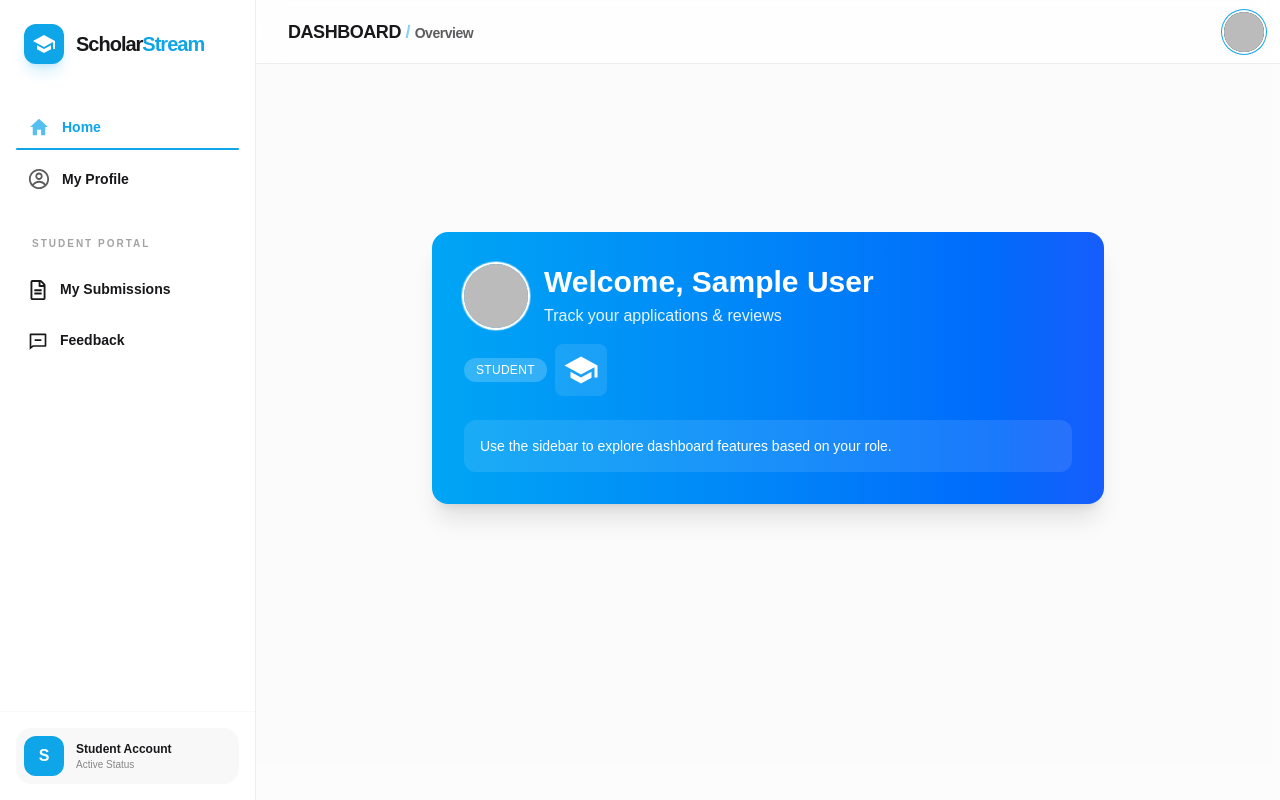
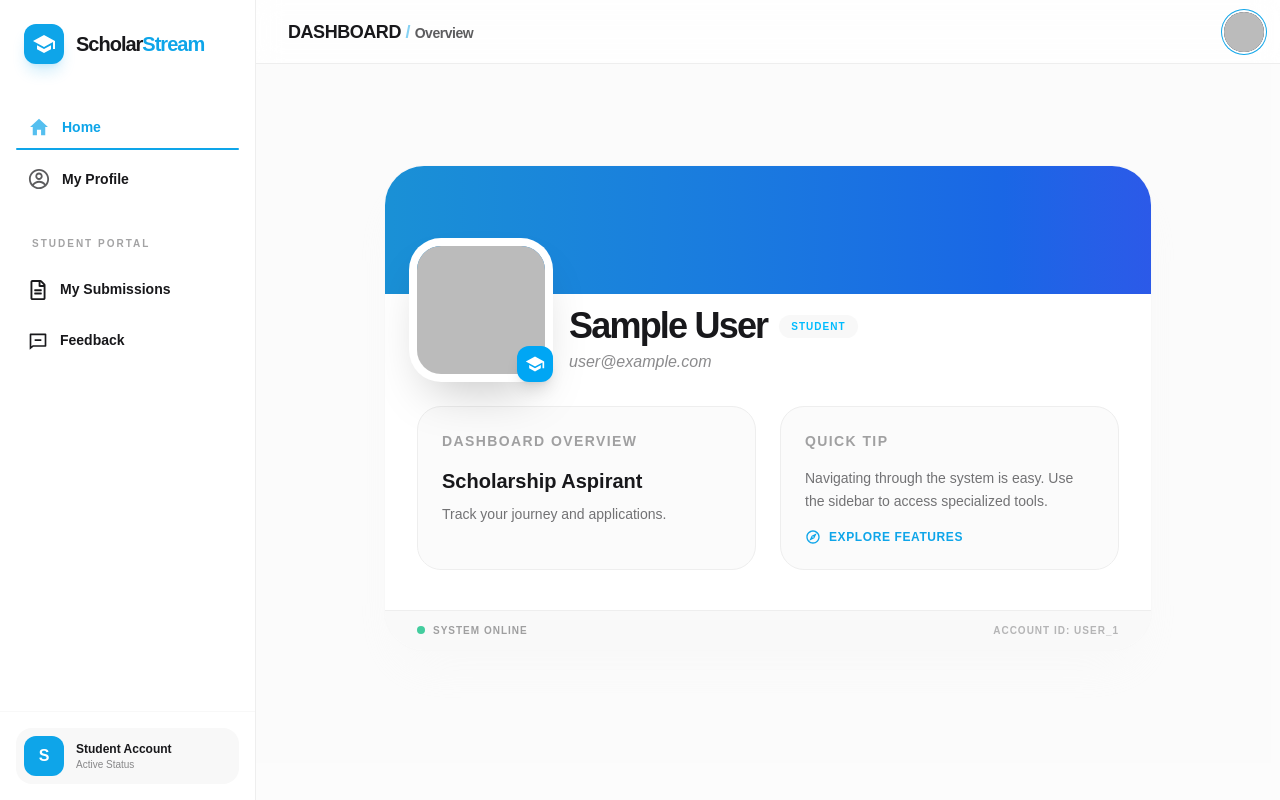
Before and after one commit to abdullah-shamim-2004/ScholarStream-Client, a React (Vite) app: page /dashboard in a window 1280 px wide. Built offline with nearby package versions, Linux system fonts and the light colour scheme; no server answers; sample sign-in values are in the browser's storage.

Commit message:
Added statistics section.

```diff
--- /dev/null
+++ b/public/statsData.js
@@ -0,0 +1,34 @@
+export const statsData = [
+  {
+    id: 1,
+    title: "Students Helped",
+    value: "12,000+",
+    desc: "Achieved academic dreams via our platform",
+    icon: <FaGraduationCap />,
+    color: "bg-blue-500",
+  },
+  {
+    id: 2,
+    title: "Scholarships Listed",
+    value: "850+",
+    desc: "Verified local & international opportunities",
+    icon: <FaBookOpen />,
+    color: "bg-emerald-500",
+  },
+  {
+    id: 3,
+    title: "Funds Awarded",
+    value: "$5M+",
+    desc: "Distributed worldwide to deserving talent",
+    icon: <HiCurrencyDollar />,
+    color: "bg-amber-500",
+  },
+  {
+    id: 4,
+    title: "Countries Covered",
+    value: "25+",
+    desc: "Global reach spanning across continents",
+    icon: <FaGlobeAmericas />,
+    color: "bg-purple-500",
+  },
+];
--- /dev/null
+++ b/src/Components/Statistics/Statistics.jsx
@@ -0,0 +1,116 @@
+import React from "react";
+import { motion as Motion } from "framer-motion";
+import {
+  FaGraduationCap,
+  FaBookOpen,
+  FaGlobeAmericas,
+  FaChartLine,
+} from "react-icons/fa";
+import { HiCurrencyDollar } from "react-icons/hi2";
+
+// Updated Data with React Icons
+const statsData = [
+  {
+    id: 1,
+    title: "Students Helped",
+    value: "12,000+",
+    desc: "Achieved academic dreams via our platform",
+    icon: <FaGraduationCap />,
+    color: "bg-blue-500",
+  },
+  {
+    id: 2,
+    title: "Scholarships Listed",
+    value: "850+",
+    desc: "Verified local & international opportunities",
+    icon: <FaBookOpen />,
+    color: "bg-emerald-500",
+  },
+  {
+    id: 3,
+    title: "Funds Awarded",
+    value: "$5M+",
+    desc: "Distributed worldwide to deserving talent",
+    icon: <HiCurrencyDollar />,
+    color: "bg-amber-500",
+  },
+  {
+    id: 4,
+    title: "Countries Covered",
+    value: "25+",
+    desc: "Global reach spanning across continents",
+    icon: <FaGlobeAmericas />,
+    color: "bg-purple-500",
+  },
+];
+
+const Statistics = () => {
+  return (
+    <section className="py-24 bg-base-100 relative overflow-hidden">
+      {/* Background Decorative Elements */}
+      <div className="absolute top-0 left-0 w-72 h-72 bg-primary/5 rounded-full blur-3xl -translate-x-1/2 -translate-y-1/2" />
+      <div className="absolute bottom-0 right-0 w-96 h-96 bg-secondary/5 rounded-full blur-3xl translate-x-1/3 translate-y-1/3" />
+
+      <div className="max-w-7xl mx-auto px-6 relative z-10">
+        {/* Section Header */}
+        <div className="text-center max-w-3xl mx-auto mb-20">
+          <Motion.div
+            initial={{ opacity: 0, y: 10 }}
+            whileInView={{ opacity: 1, y: 0 }}
+            className="inline-flex items-center gap-2 px-4 py-1.5 rounded-full bg-primary/10 border border-primary/20 text-primary text-[10px] font-black uppercase tracking-widest mb-4"
+          >
+            <FaChartLine /> Real-time Impact
+          </Motion.div>
+          <h2 className="text-4xl md:text-6xl font-black text-base-content tracking-tighter mb-6">
+            Our Impact in <span className="text-primary italic">Numbers.</span>
+          </h2>
+          <p className="text-base-content/50 text-lg font-medium">
+            Bridging the gap between ambitious students and world-class
+            education through verified and trusted financial support.
+          </p>
+        </div>
+
+        {/* Stats Cards */}
+        <div className="grid grid-cols-1 sm:grid-cols-2 lg:grid-cols-4 gap-8">
+          {statsData.map((stat, index) => (
+            <Motion.div
+              key={stat.id}
+              initial={{ opacity: 0, y: 30 }}
+              whileInView={{ opacity: 1, y: 0 }}
+              transition={{ delay: index * 0.1 }}
+              viewport={{ once: true }}
+              className="group relative p-8 rounded-[2.5rem] bg-base-100 border border-base-200 shadow-xl shadow-base-content/5 hover:shadow-primary/10 transition-all duration-500 hover:-translate-y-3"
+            >
+              {/* Icon Container */}
+              <div
+                className={`w-16 h-16 rounded-2xl ${stat.color} bg-opacity-10 flex items-center justify-center text-3xl mb-8 group-hover:scale-110 transition-transform duration-500`}
+              >
+                <div className={`${stat.color.replace("bg-", "text-")}`}>
+                  {stat.icon}
+                </div>
+              </div>
+
+              {/* Value & Title */}
+              <div className="space-y-2">
+                <h3 className="text-4xl font-black text-base-content tracking-tight">
+                  {stat.value}
+                </h3>
+                <p className="text-lg font-bold text-base-content/80 group-hover:text-primary transition-colors">
+                  {stat.title}
+                </p>
+                <p className="text-sm text-base-content/40 leading-relaxed font-medium">
+                  {stat.desc}
+                </p>
+              </div>
+
+              {/* Hover Line Decoration */}
+              <div className="absolute bottom-0 left-1/2 -translate-x-1/2 w-0 h-1 bg-primary rounded-full group-hover:w-1/3 transition-all duration-500" />
+            </Motion.div>
+          ))}
+        </div>
+      </div>
+    </section>
+  );
+};
+
+export default Statistics;
--- a/src/Hooks/useAxios/useAxios.jsx
+++ b/src/Hooks/useAxios/useAxios.jsx
@@ -2,8 +2,8 @@ import axios from "axios";
 import React from "react";
 
 const axiosInstance = axios.create({
-  // baseURL: "https://scholar-stream-server-steel.vercel.app",
-  baseURL: "http://localhost:3000/",
+  baseURL: "https://scholar-stream-server-steel.vercel.app",
+  // baseURL: "http://localhost:3000/",
 });
 
 const useAxios = () => {
--- a/src/Pages/Auth/Login/Login.jsx
+++ b/src/Pages/Auth/Login/Login.jsx
@@ -26,8 +26,8 @@ const Login = () => {
   // Demo user Email and password
   const DEMO_USERS = {
     student: {
-      email: "demo@student.com",
-      password: "123456",
+      email: "demouser@gmail.com",
+      password: "1234Asdf",
     },
     moderator: {
       email: "moderator@gmail.com",
--- a/src/Pages/DashBoard/DashBoardHome/DashBoardHome.jsx
+++ b/src/Pages/DashBoard/DashBoardHome/DashBoardHome.jsx
@@ -1,8 +1,13 @@
 import React from "react";
 import useRole from "../../../Hooks/useRole/useRole";
 import useAuth from "../../../Hooks/useAuth/useAuth";
-import { MdAdminPanelSettings, MdSchool } from "react-icons/md";
+import {
+  MdAdminPanelSettings,
+  MdSchool,
+  MdOutlineExplore,
+} from "react-icons/md";
 import { RiShieldUserFill } from "react-icons/ri";
+import { motion } from "framer-motion";
 import Loader from "../../../Components/Loader/Loader";
 
 const DashBoardHome = () => {
@@ -11,83 +16,130 @@ const DashBoardHome = () => {
 
   const roleConfig = {
     admin: {
-      title: "Admin Dashboard",
-      subtitle: "Manage scholarships, users & analytics and so on.",
-      icon: <MdAdminPanelSettings size={36} />,
-      bg: "from-indigo-500 to-purple-600",
-      moderatorEmail: "moderator@gmail.com",
-      moderatorPassword: "1234Asdf",
+      title: "Administrator",
+      subtitle: "System-wide control & analytics enabled.",
+      icon: <MdAdminPanelSettings />,
+      color: "text-indigo-400",
+      accent: "bg-indigo-500",
+      gradient: "from-indigo-600 to-violet-700",
     },
     moderator: {
-      title: "Moderator Dashboard",
-      subtitle: "Manage applications & Reviews and so on. ",
-      icon: <RiShieldUserFill size={36} />,
-      bg: "from-emerald-500 to-teal-600",
+      title: "Content Moderator",
+      subtitle: "Application review & quality control active.",
+      icon: <RiShieldUserFill />,
+      color: "text-emerald-400",
+      accent: "bg-emerald-500",
+      gradient: "from-emerald-600 to-teal-700",
     },
     student: {
-      title: "Student Dashboard",
-      subtitle: "Track your applications & reviews",
-      icon: <MdSchool size={36} />,
-      bg: "from-sky-500 to-blue-600",
+      title: "Scholarship Aspirant",
+      subtitle: "Track your journey and applications.",
+      icon: <MdSchool />,
+      color: "text-sky-400",
+      accent: "bg-sky-500",
+      gradient: "from-sky-600 to-blue-700",
     },
   };
 
   const current = roleConfig[role || "student"];
-  if (loading) {
-    return <Loader />;
-  }
+
+  if (loading) return <Loader />;
+
   return (
-    <div className="min-h-[70vh] flex items-center justify-center px-4">
-      <div
-        className={`w-full max-w-2xl rounded-2xl p-6 md:p-8 text-white shadow-xl bg-gradient-to-r ${current.bg}`}
+    <div className="min-h-[80vh] flex items-center justify-center p-6">
+      <motion.div
+        initial={{ opacity: 0, scale: 0.95 }}
+        animate={{ opacity: 1, scale: 1 }}
+        className="relative w-full max-w-3xl overflow-hidden rounded-[2.5rem] bg-base-100 border border-base-200 shadow-2xl shadow-base-300/20"
       >
-        {/* Header */}
-        <div className="flex items-center gap-4">
-          {/* User Avatar */}
-          <div className="avatar">
-            <div className="w-16 rounded-full ring ring-white/40 ring-offset-2">
-              <img
-                src={user?.photoURL || "https://i.ibb.co/4pDNDk1/avatar.png"}
-                alt="User"
-              />
+        {/* Top Decorative Gradient Banner */}
+        <div
+          className={`h-32 w-full bg-gradient-to-r ${current.gradient} opacity-90`}
+        />
+
+        <div className="px-8 pb-10">
+          {/* Avatar and Header Section */}
+          <div className="relative -mt-12 flex flex-col md:flex-row md:items-end gap-6 mb-8">
+            <div className="relative inline-block">
+              <div className="avatar">
+                <div className="w-24 md:w-32 rounded-3xl ring-8 ring-base-100 shadow-2xl">
+                  <img
+                    src={
+                      user?.photoURL || "https://i.ibb.co/4pDNDk1/avatar.png"
+                    }
+                    alt="User Profile"
+                  />
+                </div>
+              </div>
+              <div
+                className={`absolute -bottom-2 -right-2 p-2 rounded-xl text-white shadow-lg ${current.accent}`}
+              >
+                {React.cloneElement(current.icon, { size: 20 })}
+              </div>
+            </div>
+
+            <div className="flex-1">
+              <div className="flex items-center gap-3 mb-1">
+                <h1 className="text-3xl md:text-4xl font-black text-base-content tracking-tighter">
+                  {user?.displayName || "User"}
+                </h1>
+                <span
+                  className={`hidden md:inline-block px-3 py-1 rounded-full text-[10px] font-black uppercase tracking-widest bg-base-200 ${current.color}`}
+                >
+                  {role || "student"}
+                </span>
+              </div>
+              <p className="text-base-content/50 font-medium text-sm md:text-base italic">
+                {user?.email}
+              </p>
             </div>
           </div>
 
-          {/* user info*/}
-          <div>
-            <h1 className="text-2xl md:text-3xl font-bold">
-              Welcome, {user?.displayName || "User"}
-            </h1>
-            <p className="text-sm md:text-base opacity-90 mt-1">
-              {current.subtitle}
-            </p>
+          <div className="grid md:grid-cols-2 gap-6">
+            {/* Main Info Card */}
+            <div className="p-6 rounded-3xl bg-base-200/50 border border-base-300">
+              <h3 className="text-sm font-black text-base-content/40 uppercase tracking-widest mb-4">
+                Dashboard Overview
+              </h3>
+              <p className="text-xl font-bold text-base-content mb-2">
+                {current.title}
+              </p>
+              <p className="text-sm text-base-content/60 leading-relaxed font-medium">
+                {current.subtitle}
+              </p>
+            </div>
+
+            {/* Quick Action/Tip Card */}
+            <div className="p-6 rounded-3xl bg-base-200/50 border border-base-300 flex flex-col justify-between">
+              <div>
+                <h3 className="text-sm font-black text-base-content/40 uppercase tracking-widest mb-4">
+                  Quick Tip
+                </h3>
+                <p className="text-sm text-base-content/60 font-medium leading-relaxed">
+                  Navigating through the system is easy. Use the sidebar to
+                  access specialized tools.
+                </p>
+              </div>
+              <div className="mt-4 flex items-center gap-2 text-primary font-bold text-xs uppercase tracking-wider cursor-pointer hover:underline">
+                <MdOutlineExplore size={16} /> Explore Features
+              </div>
+            </div>
           </div>
         </div>
 
-        {/* Role Badge */}
-        <div className="mt-4 flex items-center gap-2">
-          <div className="bg-white/20 px-3 py-1 rounded-full text-xs uppercase tracking-wide">
-            {role || "student"}
+        {/* Bottom Status Bar */}
+        <div className="bg-base-200/80 px-8 py-3 flex justify-between items-center border-t border-base-300">
+          <div className="flex items-center gap-2">
+            <span className="w-2 h-2 rounded-full bg-emerald-500 animate-pulse"></span>
+            <span className="text-[10px] font-bold text-base-content/40 uppercase tracking-widest">
+              System Online
+            </span>
           </div>
-          <div className="bg-white/10 p-2 rounded-lg">{current.icon}</div>
-        </div>
-
-        {/* Info Card */}
-        <div className="mt-6 bg-white/10 rounded-xl p-4 text-sm">
-          <p>
-            Use the sidebar to explore dashboard features based on your role.
+          <p className="text-[10px] font-bold text-base-content/30 uppercase tracking-widest">
+            Account ID: {user?.uid?.slice(0, 8)}
           </p>
         </div>
-        {role === "admin" && (
-          <div className="p-2 bg-white/10 rounded-xl mt-3 ">
-            <h2 className="font-semibold">
-              Here is Moderator Email and Password , if You need :{" "}
-            </h2>
-            <h2>Email: {current.moderatorEmail} </h2>
-            <h2>Password: {current.moderatorPassword} </h2>
-          </div>
-        )}
-      </div>
+      </motion.div>
     </div>
   );
 };
--- a/src/Pages/Home/Home/Home.jsx
+++ b/src/Pages/Home/Home/Home.jsx
@@ -3,6 +3,7 @@ import Bannar from "../../../Components/Bannar/Bannar";
 import TopScholarships from "../../Scholarships/TopScholarships/TopScholarships";
 import SuccessStories from "../SuccessStories/SuccessStories";
 import FAQ from "../FAQ/FAQ";
+import Statistics from "../../../Components/Statistics/Statistics";
 
 const Home = () => {
   return (
@@ -10,6 +11,7 @@ const Home = () => {
       <Bannar></Bannar>
       <TopScholarships></TopScholarships>
       <SuccessStories />
+      <Statistics></Statistics>
       <FAQ />
     </div>
   );
--- a/src/Pages/Shared/Navbar/Navbar.jsx
+++ b/src/Pages/Shared/Navbar/Navbar.jsx
@@ -158,7 +158,7 @@ const Navbar = () => {
                     Account
                   </p>
                   <p className="text-sm font-black text-base-content truncate">
-                    {user?.displayName || "User"}
+                    {user?.displayName || "Student"}
                   </p>
                 </div>
                 <li>
```
